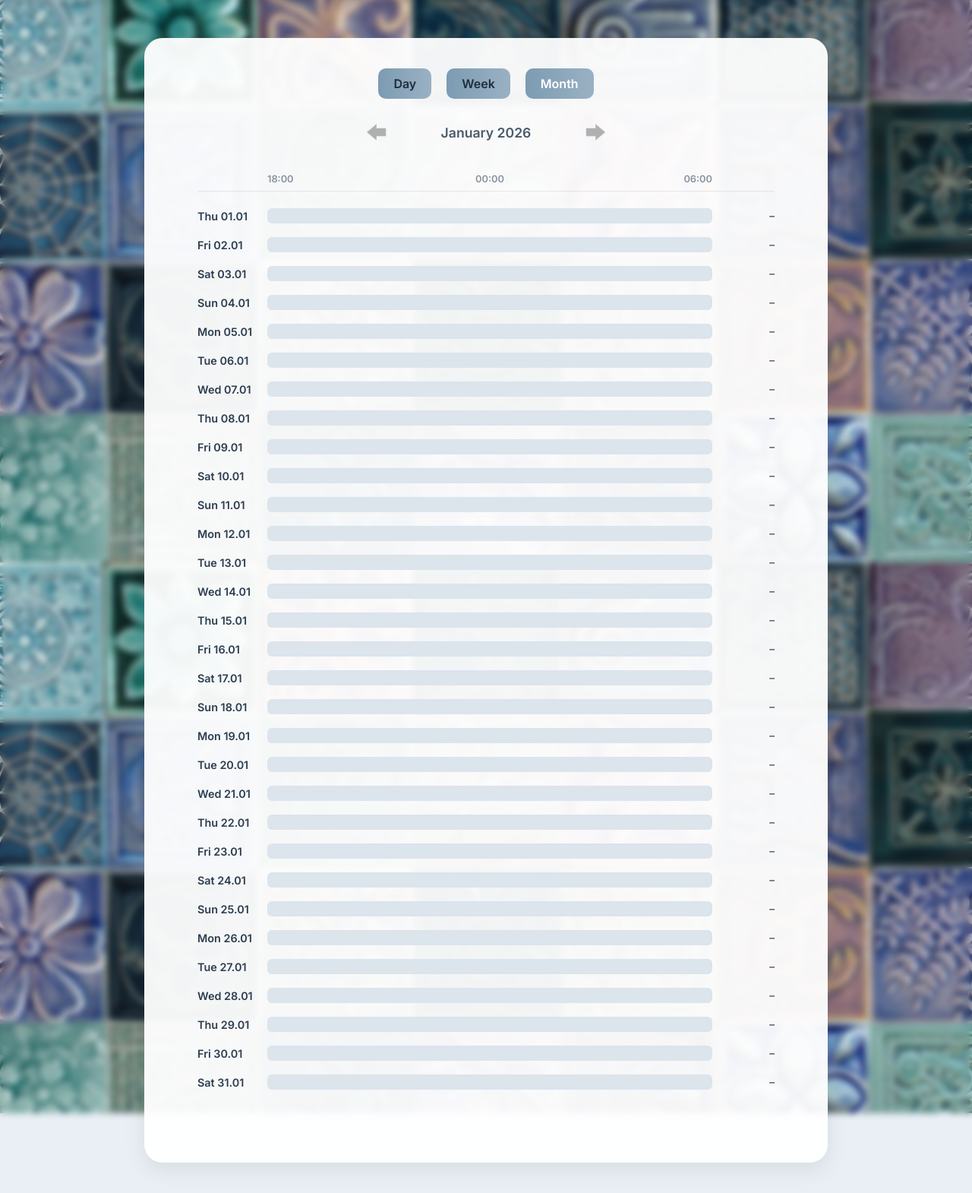
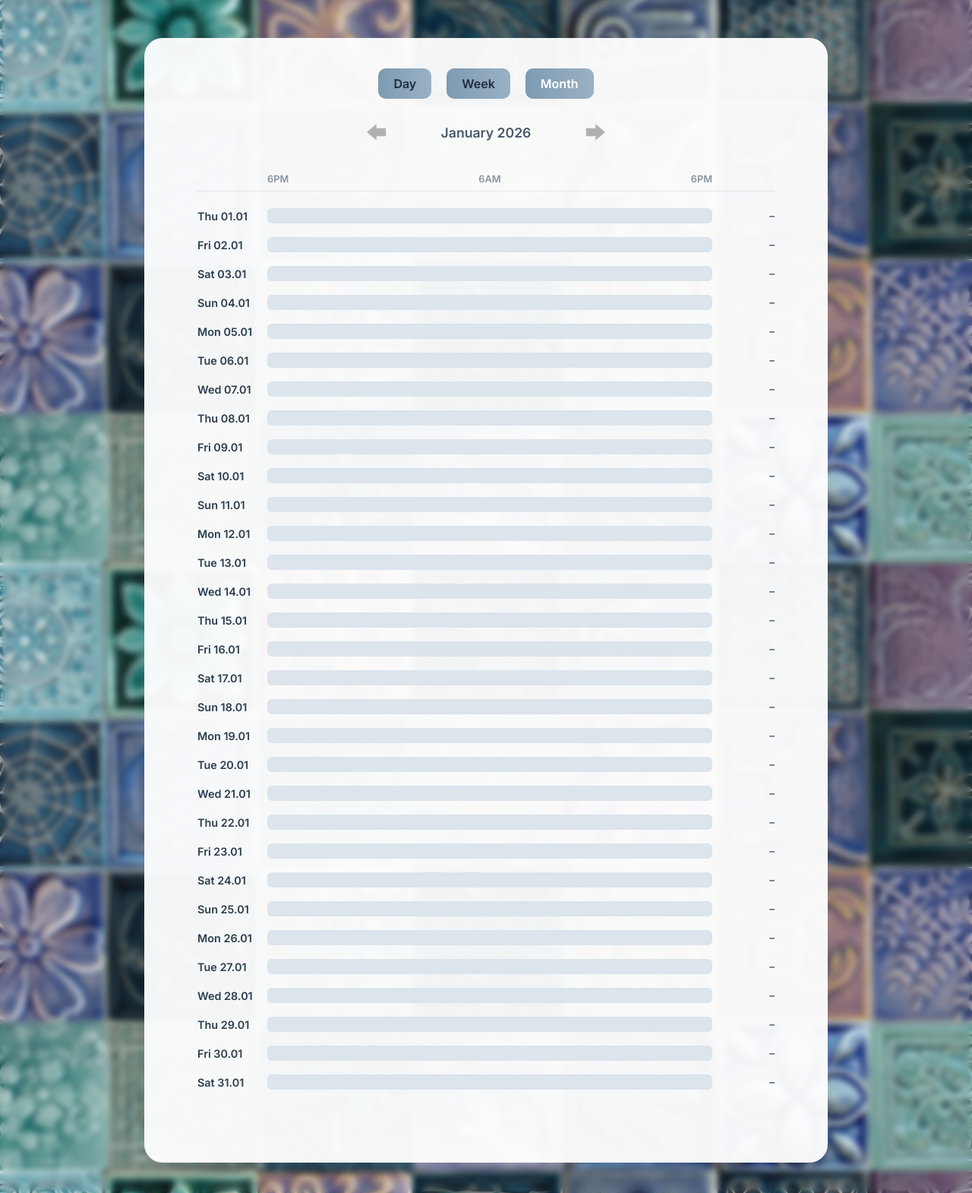
Before and after one commit to Z4phxr/Habbit-Tracker, a Django app: page /track/sleep/month/ in a window 1280 px wide. Shown: the part 60-1630 px from the top of the page at 76% size. Run offline with Django 5.2, Linux system fonts and the light colour scheme; the visitor is signed in with stand-in values (Sample User, id 1); data that the repository does not hold is empty.

Commit message:
Update sleep tracking UI and logic for improved time representation and processing

```diff
--- a/base/templates/sleep_month.html
+++ b/base/templates/sleep_month.html
@@ -24,9 +24,9 @@
             <div class="sleep-hour-line">
                 <div class="hour-line-spacer"></div>
                 <div class="hour-line-labels">
-                    <span class="hour-line-label">18:00</span>
-                    <span class="hour-line-label hour-line-middle">00:00</span>
-                    <span class="hour-line-label">06:00</span>
+                    <span class="hour-line-label">6PM</span>
+                    <span class="hour-line-label hour-line-middle">6AM</span>
+                    <span class="hour-line-label">6PM</span>
                 </div>
                 <div class="hour-line-spacer-right"></div>
             </div>
--- a/base/templates/sleep_week.html
+++ b/base/templates/sleep_week.html
@@ -26,9 +26,9 @@
             <div class="sleep-hour-line">
                 <div class="hour-line-spacer"></div>
                 <div class="hour-line-labels">
-                    <span class="hour-line-label">18:00</span>
-                    <span class="hour-line-label hour-line-middle">00:00</span>
-                    <span class="hour-line-label">06:00</span>
+                    <span class="hour-line-label">6PM</span>
+                    <span class="hour-line-label hour-line-middle">6AM</span>
+                    <span class="hour-line-label">6PM</span>
                 </div>
                 <div class="hour-line-spacer-right"></div>
             </div>
--- a/base/views.py
+++ b/base/views.py
@@ -107,11 +107,11 @@ def track_habits(request, view_mode='week'):
 def process_day(day: datetime, user):
     """
     Process sleep data for a specific day and user.
-    Calculate the night period (20:00 previous day to 12:00 current day).
+    Calculate the night period (18:00 current day to 18:00 next day).
     """
-    # Calculate the night period (20:00 previous day to 12:00 current day)
-    night_start = make_aware(datetime.combine(day - timedelta(days=1), time(20, 0)))
-    night_end = night_start + timedelta(hours=16)
+    # Calculate the period (18:00 current day to 18:00 next day) - 24 hours
+    night_start = make_aware(datetime.combine(day, time(18, 0)))
+    night_end = night_start + timedelta(hours=24)
 
     logs = SleepLog.objects.filter(
         user=user,
@@ -130,10 +130,10 @@ def process_day(day: datetime, user):
     minutes = (total_sleep.seconds % 3600) // 60
     sleep_time_str = f"{hours}h {minutes}min" if total_sleep else "–"
 
-    # Split night into 16 hourly blocks and mark if slept
+    # Split into 24 hourly blocks and mark if slept
     blocks = []
     current = night_start
-    for _ in range(16):
+    for _ in range(24):
         block_end = current + timedelta(hours=1)
         slept = log and log.start < block_end and log.end > current
         blocks.append({
@@ -142,7 +142,7 @@ def process_day(day: datetime, user):
         })
         current = block_end
 
-    hour_labels = [(night_start + timedelta(hours=i)).strftime("%H:%M") for i in range(17)]
+    hour_labels = [(night_start + timedelta(hours=i)).strftime("%H:%M") for i in range(25)]
     return blocks, sleep_time_str, hour_labels
 
 @login_required
```
Also changed, not shown: base/templates/sleep_day.html (+25 -9 lines).
